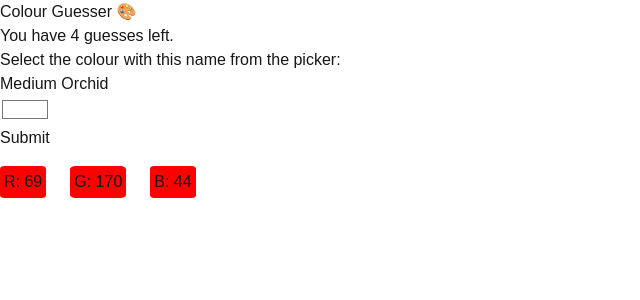
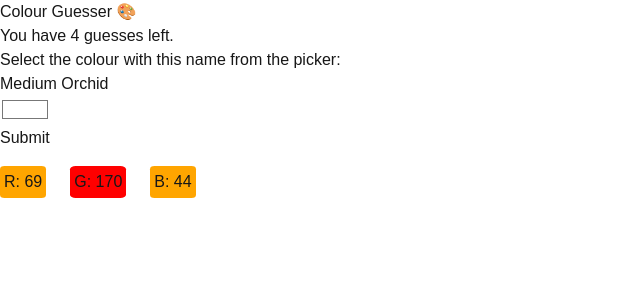
Before and after one commit to CZboop/Cornflower-Blue, a Next.js app: page / in a window 1280 px wide. Both pictures are taken after a click on the input 24 px from the left and 138 px from the top of the page. Shown: the top 300 px of the page, without its empty margins (0-640 px from the left). Built offline with nearby package versions, Linux system fonts and the light colour scheme.

Commit message:
fix background colour based on channel difference, was getting difference twice

```diff
--- a/app/page.tsx
+++ b/app/page.tsx
@@ -63,13 +63,12 @@ export default function Home() {
     }
   }
 
-  function getColourDiffClass(guess: string, target: string) {
-    const diff = Math.abs(parseInt(guess) - parseInt(target));
+  function getColourDiffClass(guessDiff: number) {
     let className;
-    if (diff <= bounds.green) {
+    if (guessDiff <= bounds.green) {
       className = "bg-green-diff";
     }
-    else if (diff <= bounds.orange) {
+    else if (guessDiff <= bounds.orange) {
       className = "bg-orange-diff";
     }
     else {
@@ -102,11 +101,12 @@ export default function Home() {
             </div>
             <input type="submit"></input>
             {/* TODO: remove redundancies */}
+            {/* TODO: show the raw rgb values not diff? or keep consistent at least */}
             {pastEvals.length !== 0 ?
               pastEvals.map((guess) => (<div className="colour-diffs">
-                <div className={`colour-label ${getColourDiffClass(guess.r, targetColourRGB.r)}`}><h2 >R: {guess.r}</h2></div>
-                <div className={`colour-label ${getColourDiffClass(guess.g, targetColourRGB.g)}`}><h2 >G: {guess.g}</h2></div>
-                <div className={`colour-label ${getColourDiffClass(guess.b, targetColourRGB.b)}`}><h2 >B: {guess.b}</h2></div>
+                <div className={`colour-label ${getColourDiffClass(parseInt(guess.r))}`}><h2 >R: {guess.r}</h2></div>
+                <div className={`colour-label ${getColourDiffClass(parseInt(guess.g))}`}><h2 >G: {guess.g}</h2></div>
+                <div className={`colour-label ${getColourDiffClass(parseInt(guess.b))}`}><h2 >B: {guess.b}</h2></div>
               </div>))
               :
               (<></>)
```
